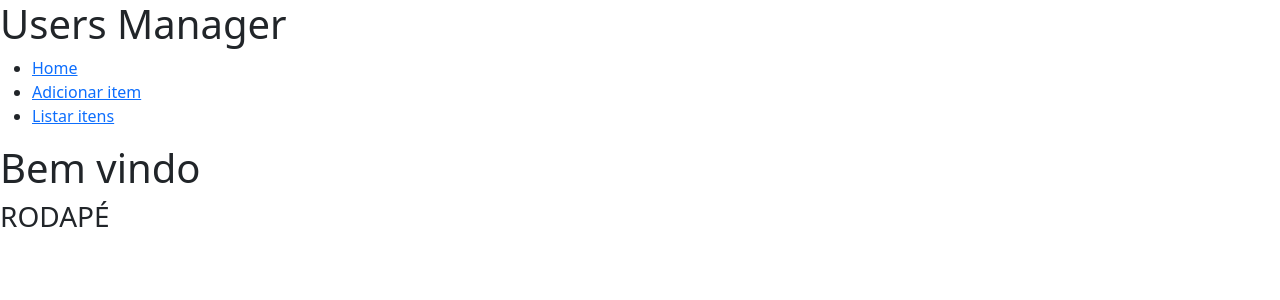
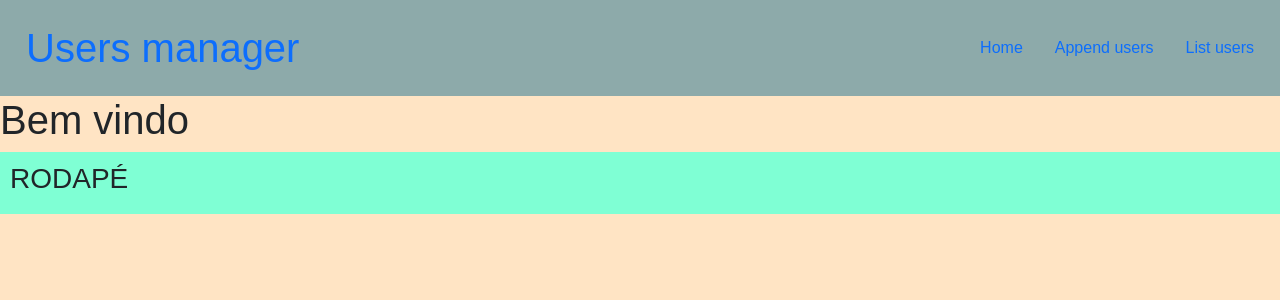
Before and after one commit to pedpontes/crud-php, a PHP site: page /index.php in a window 1280 px wide. Shown: the top 300 px of the page. Run offline with PHP 8.4, Linux system fonts and the light colour scheme.

Commit message:
styles pages

```diff
--- a/public/head.php
+++ b/public/head.php
@@ -1,8 +1,8 @@
 <head>
     <meta charset="UTF-8">
     <meta name="viewport" content="width=device-width, initial-scale=1.0">
-    <link rel="stylesheet" href="style.css">
     <link rel="stylesheet" href="assets/bootstrap/css/bootstrap.min.css">
+    <link rel="stylesheet" href="assets/style.css">
 
     <script src="assets/bootstrap/js/bootstrap.min.js"></script>
     <?php require_once "../config/db_connection.php" ?>
--- a/public/header.php
+++ b/public/header.php
@@ -1,12 +1,10 @@
 <header>
-    <div>
-        <h1>Users Manager</h1>
-    </div>
-        <nav>
-            <ul>
-                <li><a href="index.php">Home</a></li>
-                <li><a href="create.php">Adicionar item</a></li>
-                <li><a href="read.php">Listar itens</a></li>
-            </ul>
-        </nav>
+    <nav class="nav fs-1">
+        <a href="index.php" class="nav-link">Users manager</a>
+    </nav>
+    <nav class="nav">
+        <a class="nav-link" href="index.php">Home</a>
+        <a class="nav-link" href="create.php">Append users</a>
+        <a class="nav-link" href="read.php">List users</a>
+    </nav>
 </header>
```
Also changed, not shown: public/assets/style.css (added).
